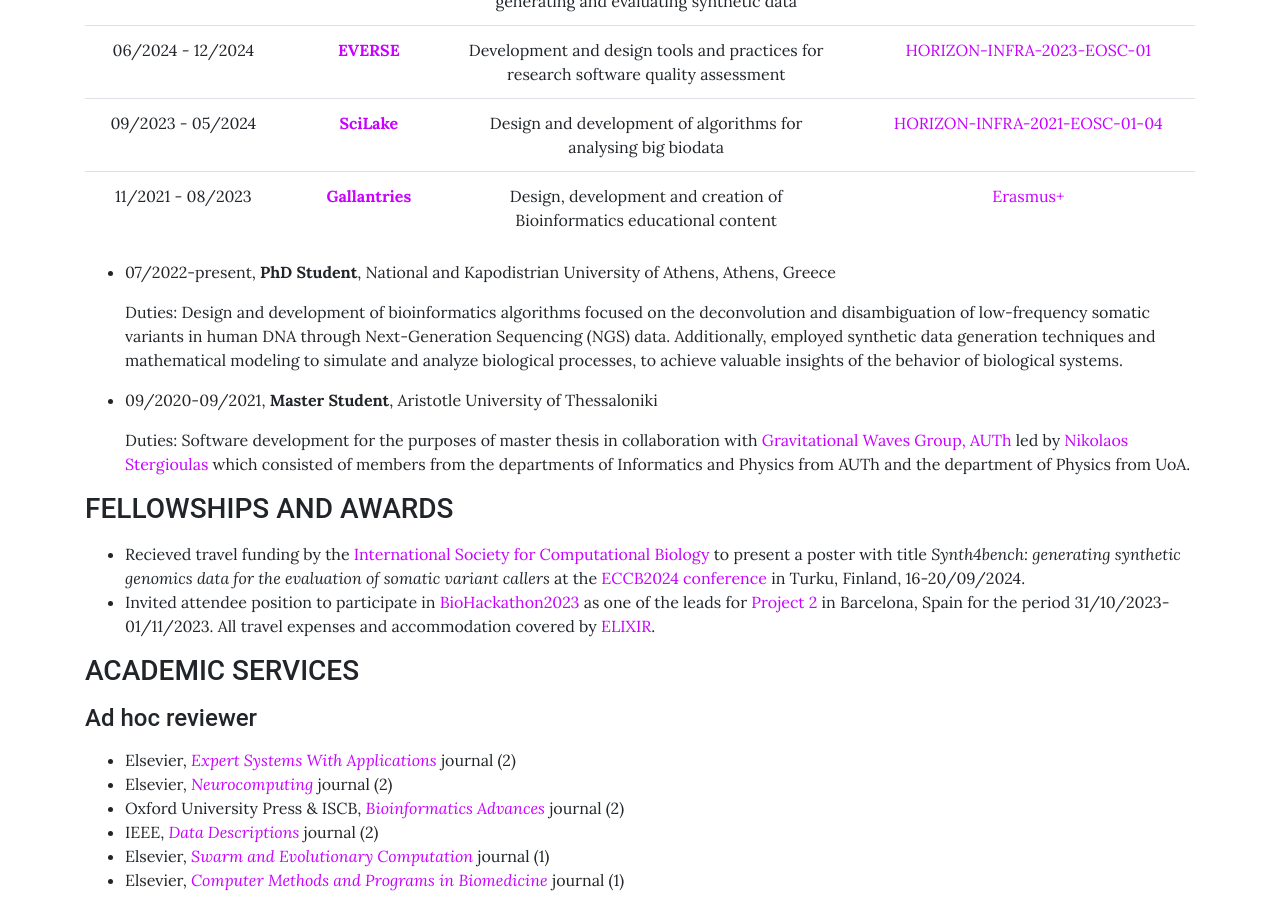
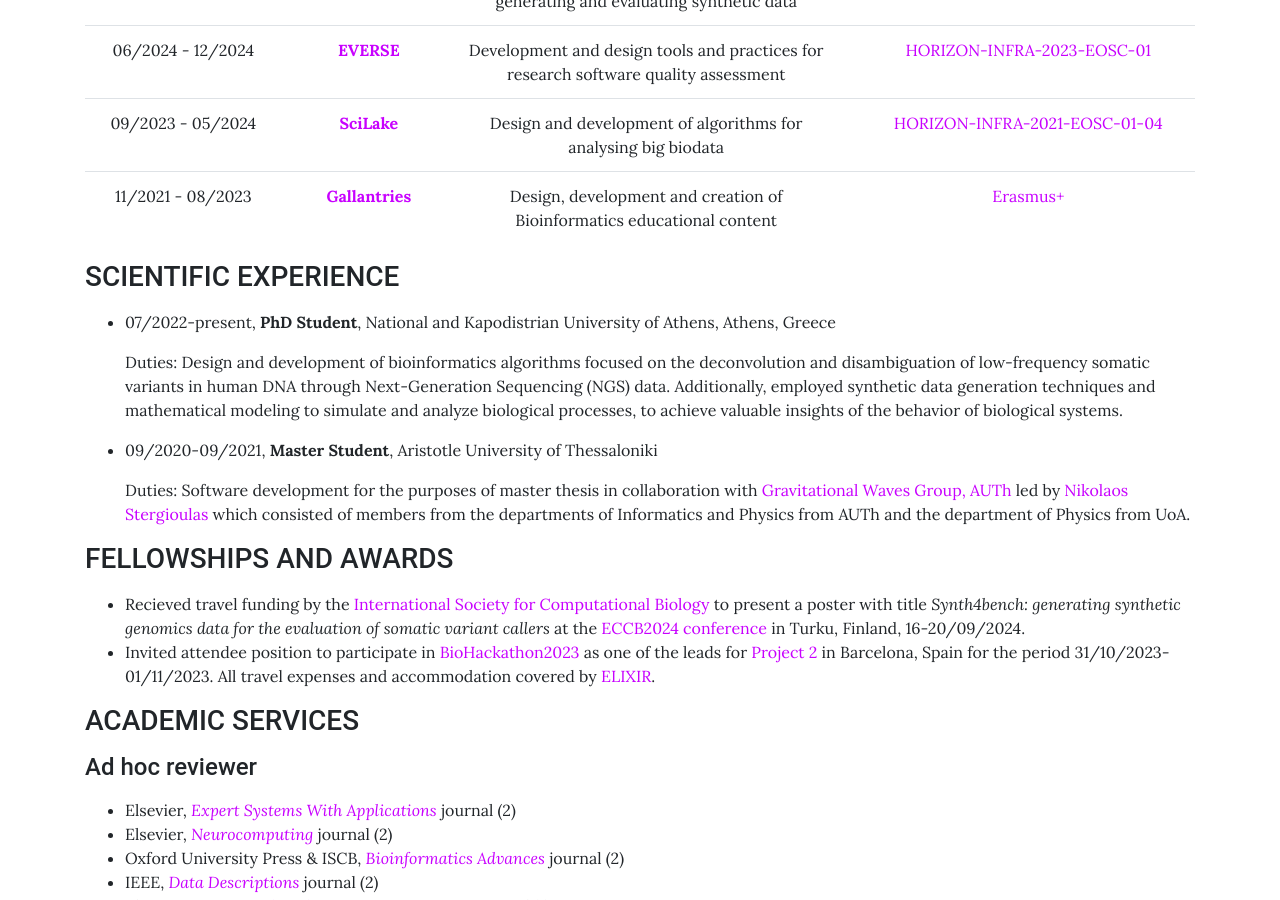
Before and after one commit to sfragkoul/sfragkoul.github.io, a Jekyll site: the page built from pages/CV.md, in a window 1280 px wide and 900 px high, scrolled down 1041 px. Built offline with Jekyll 4.4.1, drawn with Linux system fonts in a browser that asks for light colours.

Commit message:
Update CV.md

```diff
--- a/pages/CV.md
+++ b/pages/CV.md
@@ -42,6 +42,8 @@
 | 09/2023 - 05/2024 &nbsp; &nbsp; &nbsp; |  [**SciLake**](https://scilake.eu/) |  Design and development of algorithms for <br/> analysing big biodata |  [HORIZON-INFRA-2021-EOSC-01-04](https://ec.europa.eu/info/funding-tenders/opportunities/portal/screen/opportunities/topic-details/horizon-infra-2021-eosc-01-04) |
 |  11/2021 - 08/2023 &nbsp; &nbsp; &nbsp; |  [**Gallantries**](https://gallantries.github.io/) |  Design, development and creation of <br/> Bioinformatics educational content |  [Erasmus+](https://ec.europa.eu/programmes/erasmus-plus/node_en) |
 
+
+### SCIENTIFIC EXPERIENCE
 
 - 07/2022-present, 	**PhD Student**, National and Kapodistrian University of Athens, Athens, Greece
 
```
